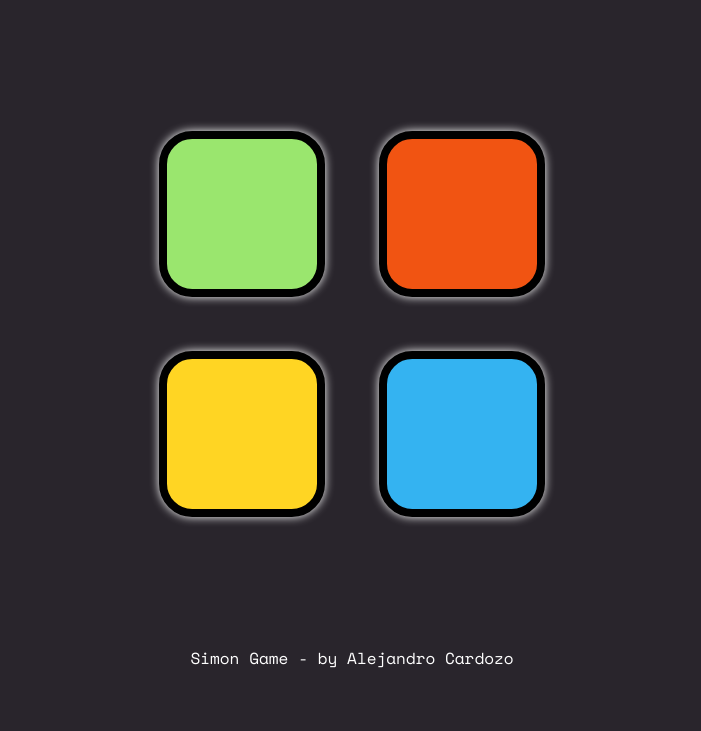
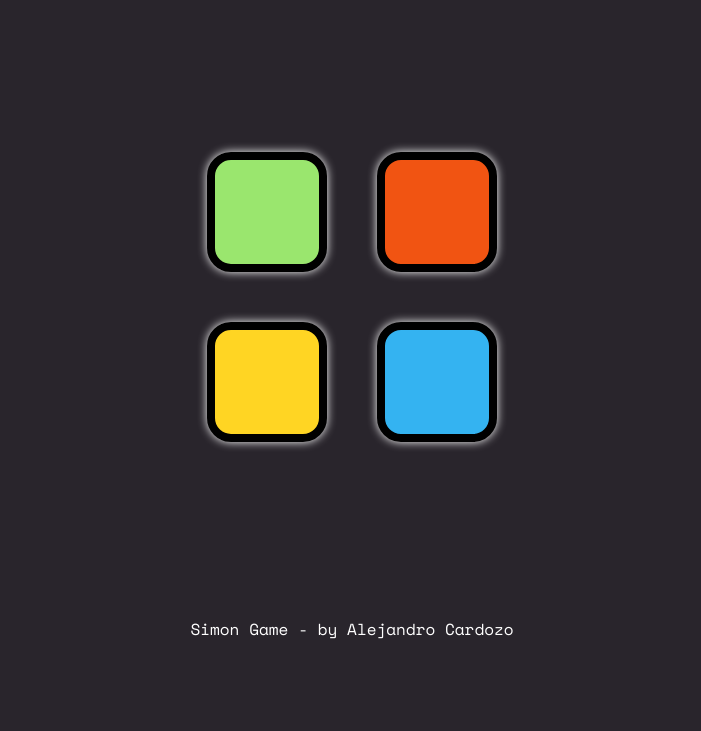
Before and after one commit to AlejandroCardozoCode/simon-game, a plain HTML site: page index.html in a window 1280 px wide. Shown: the part 69-800 px from the top of the page, without its empty margins (288-989 px from the left). Drawn offline with nearby package versions, Linux system fonts and the light colour scheme.

Commit message:
bootstrap

```diff
--- a/index.html
+++ b/index.html
@@ -6,6 +6,11 @@
   <meta http-equiv='X-UA-Compatible' content='IE=edge'>
   <meta name='viewport' content='width=device-width, initial-scale=1'>
   <!--Bootstrap-->
+  <link href="https://cdn.jsdelivr.net/npm/bootstrap@5.3.0-alpha3/dist/css/bootstrap.min.css" rel="stylesheet"
+    integrity="sha384-KK94CHFLLe+nY2dmCWGMq91rCGa5gtU4mk92HdvYe+M/SXH301p5ILy+dN9+nJOZ" crossorigin="anonymous">
+  <script src="https://cdn.jsdelivr.net/npm/bootstrap@5.3.0-alpha3/dist/js/bootstrap.bundle.min.js"
+    integrity="sha384-ENjdO4Dr2bkBIFxQpeoTz1HIcje39Wm4jDKdf19U8gI4ddQ3GYNS7NTKfAdVQSZe"
+    crossorigin="anonymous"></script>
   <title>Simon</title>
   <link rel="stylesheet" href="styles.css">
   <link rel="preconnect" href="https://fonts.googleapis.com">
@@ -18,12 +23,12 @@
   <div class="flex-container">
     <div class="container">
 
-      <div lass="row">
+      <div class="row d-flex justify-content-center flex-wrap">
         <div type="button" id="green" class="btn green"></div>
         <div type="button" id="red" class="btn red"></div>
       </div>
 
-      <div class="row">
+      <div class="row d-flex justify-content-center flex-wrap">
         <div type="button" id="yellow" class="btn yellow"></div>
         <div type="button" id="blue" class="btn blue"></div>
       </div>
--- a/styles.css
+++ b/styles.css
@@ -1,6 +1,5 @@
 body {
   text-align: center;
-  min-width: 500px;
   background-color: #29252C;
 }
 
@@ -26,8 +25,8 @@ body {
 .btn {
   margin: 25px;
   display: inline-block;
-  height: 150px;
-  width: 150px;
+  height: 120px;
+  width: 120px;
   border: 8px solid black;
   box-shadow: 0 0 10px white;
   border-radius: 20%;
```
